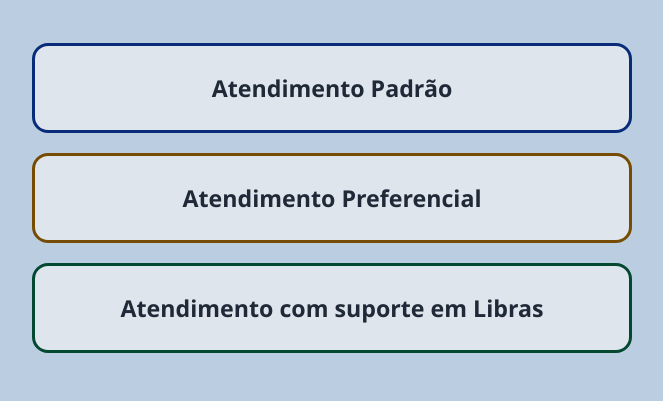
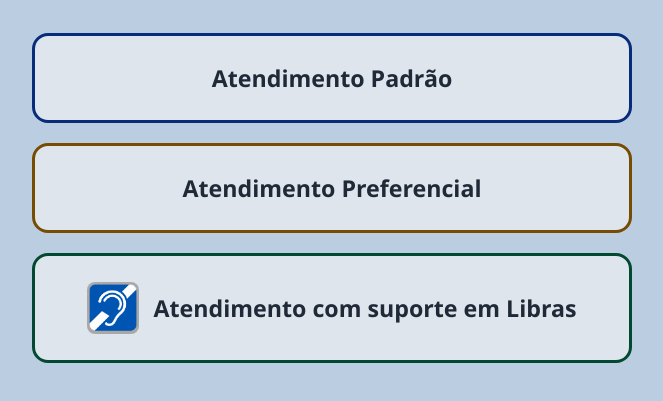
Before and after one commit to JeanLucasBFR/Projeto_Triagem, a plain HTML site: page index.html in a window 1280 px wide. Shown: the part 267-668 px from the top of the page, without its empty margins (308-971 px from the left). Drawn offline with Linux system fonts and the light colour scheme.

Commit message:
Adição do icone  de acessibilidade surda

```diff
--- a/index.html
+++ b/index.html
@@ -27,7 +27,14 @@
       </a>
 
       <a href="./pages/Atendimento_Libras.html?tipo=L" onclick="sessionStorage.setItem('inicioTriagem', Date.now())">
-          <button class="btn libras">Atendimento com suporte em Libras</button>
+        <button class="btn libras">
+          <img
+            src="./icones/acessibilidade-libras.png"
+            alt=""
+            class="icone-libras"
+          >
+          <span>Atendimento com suporte em Libras</span>
+        </button>
       </a>
 
 <!--  <a href="./pages/Tela_Monitor.html">
--- a/style.css
+++ b/style.css
@@ -77,6 +77,18 @@ header {
 
 .libras {
   border-color: #034931;
+  display: flex;
+  align-items: center;
+  justify-content: center;
+  gap: 14px;
+}
+
+.icone-libras {
+  width: 52px;
+  height: 52px;
+  object-fit: contain;
+  flex-shrink: 0;
+  border-radius: 8px;
 }
 
 .btn:hover {
@@ -84,3 +96,7 @@ header {
   box-shadow: 0 12px 26px rgba(0, 0, 0, 0.12);
   background-color: #d3dae2;
 }
+
+.buttons a {
+  text-decoration: none;
+}
```
Also changed, not shown: icones/acessibilidade-libras.png (added).
